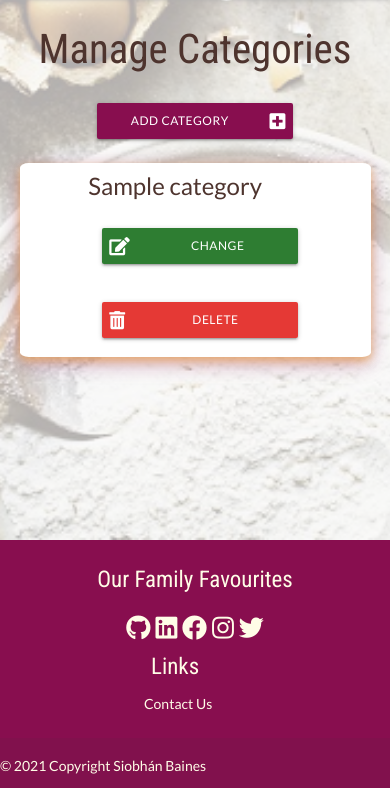
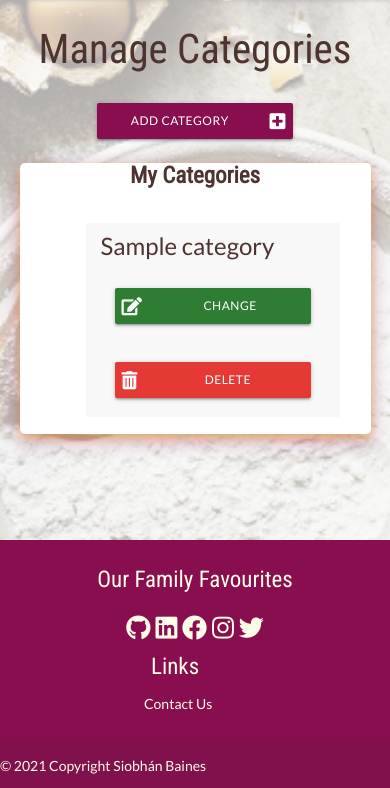
Before and after one commit to SiobhanBaines/My-Favourite-Recipes, a Flask app: page /get_categories in a window 390 px wide. Shown: the part 56-844 px from the top of the page. Run offline with Flask 2, Linux system fonts and the light colour scheme; the visitor is signed in with stand-in values (Sample User, id 1); a database or web service that is not in the repository returns one stand-in record (values such as "Sample title"); some libraries are stand-ins or nearby versions; some web fonts are replaced.

Commit message:
Add code for admin to see all recipes and all categories

```diff
--- a/app.py
+++ b/app.py
@@ -273,22 +273,24 @@ def login():
 @app.route("/profile/<username>", methods=["GET", "POST"])
 def profile(username):
     # grab the session user's username from db
-    # username = mongo.db.users.find_one(
-    #     {"username": session["user"]})["username"]
     user_id = mongo.db.users.find_one(
         {"username": session["user"]})["_id"]
     image = mongo.db.users.find_one(
         {"username": session["user"]})["image"]
+    print(session["user"])
+    if session["user"] == "admin":
+        recipes = list(mongo.db.recipes.find().sort("recipe", 1))
+    else:
+        if session["user"]:
+            recipes = mongo.db.recipes.find({"user": ObjectId(user_id)})
+            print("line 286 recipes", recipes)
+        else:
+            return redirect(url_for("login"))
 
-    if session["user"]:
-        recipes = mongo.db.recipes.find({"user": ObjectId(user_id)})
-        categories = mongo.db.categories.find()
-
-        return render_template(
-            "profile.html", username=session["user"],
-            image=image, recipes=recipes, categories=categories)
-
-    return redirect(url_for("login"))
+    categories = mongo.db.categories.find()
+    return render_template(
+        "profile.html", username=session["user"],
+        image=image, recipes=recipes, categories=categories)
 
 
 @app.route("/delete_account/<username>", methods=['GET', 'POST'])
@@ -473,31 +475,20 @@ def upload_new_recipe_image():
             image_url = (
                 "https://res.cloudinary.com/dyxuve4pr/image/upload/v1617292557/favourite_recipes/recipe_images/" + public_id_image + file_extension)
 
-            # recipe_id = request.form.get("recipe_id")
-            # title = request.form.get("title")
-            # print("line 490, recipe_id, title", recipe_id, title)
-            # recipe = {
-            #     "title": request.form.get("title"),
-            #     "image": image_url,
-            #     "category": request.form.get("category"),
-            #     "servings": request.form.get("servings"),
-            #     "temperature": request.form.get("temperature"),
-            #     "temp_unit": request.form.get("temp_unit"),
-            #     "prep_time": request.form.get("prep_time"),
-            #     "cook_time": request.form.get("cook_time"),
-            #     "ingredients": request.form.get("ingredients"),
-            #     "method": request.form.get("method"),
-            #     "notes": request.form.get("notes")
-            # }
-            # print("487 title", request.form.get("title")  )
-            # print("line 500, recipe 0", recipe)
+
     return render_template(
         'add_recipe.html', recipe=recipe)
 
 
 @app.route("/get_categories")
 def get_categories():
-    categories = list(mongo.db.categories.find().sort("category", 1))
+    print(session["user"])
+    if session["user"] == "admin":
+        categories = list(mongo.db.categories.find().sort("category", 1))
+    else:
+        categories = list(mongo.db.categories.find({"name": session["user"]}).sort("category", 1))
+        print("line 504 cats", categories)
+        # categories = list(mongo.db.categories.find().sort("category", 1))
     return render_template("categories.html", categories=categories)
 
 
--- a/static/css/style.css
+++ b/static/css/style.css
@@ -223,11 +223,11 @@ label.category {
 }
 /* --- card format --- */
 .card {
-    border-radius: 2.5%;
+    border-radius: 5px;
     box-shadow: 0 4px 8px 0 var(--image-shadow), 0 6px 20px 0 var(--card-shadow);
 }
 .card .card-image img {
-  border-radius: 2.5% 2.5% 0 0;
+  border-radius: 5px 5px 0 0;
   object-fit: cover;
 }
 img.circle {
@@ -292,16 +292,16 @@ img.recipes-image{
 }
 /* --- Categories --- */
 .category-table {
-    margin-left: 1%;
+    margin-left: 10%;
     font-size: 24px;
-    width: 98%;
+    width: 80%;
 }
 /* --- Recipe Details --- */
 .recipe-panel,
 .category-panel {
     margin-bottom: 20%;
     background-color: var(--main-cream);
-    border-radius: 2.5%;
+    border-radius: 5px;
 }
 .recipe_image {
     width: 300px;
@@ -465,6 +465,11 @@ input.image-selection {
     border-bottom: none;
     border-radius: 0;
     }
+    .category-table {
+        margin-left: 2%;
+        font-size: 24px;
+        width: 90%;
+    }
     .profile-recipes {
     margin: 0;
     font-size: 22px;
@@ -491,6 +496,11 @@ input.image-selection {
         /* height: 500px;
         overflow: hidden; */
     }
+    .category-table {
+        margin: 5%;
+        font-size: 24px;
+        width: 80%;
+    }
 }
 @media (max-width: 992px){
     .responsive-table {
@@ -505,4 +515,5 @@ input.image-selection {
     .profile-card{
         max-width: 100%;
     }
+
 }
--- a/templates/add_recipe.html
+++ b/templates/add_recipe.html
@@ -107,7 +107,7 @@
                     <div class="row recipe-row-imn">
                         <div class="input-field col s12">
                             <textarea id="notes" name="notes" minlength="5" maxlength="300"
-                                pattern="([^\s;,.][A-z0-9À-ž&\s]+)" class="materialize-textarea active" required></textarea>
+                                pattern="([^\s;,.][A-z0-9À-ž&\s]+)" class="materialize-textarea active"></textarea>
                             <label for="notes">Notes</label>
                         </div>
                     </div>
--- a/templates/categories.html
+++ b/templates/categories.html
@@ -7,16 +7,21 @@
         <h3>Manage Categories</h3>
         <div class="row">
             <div class="col s12 center-align">
-                    <a href="{{ url_for('add_category') }}" class="btn pink darken-4">Add Category<i class="fas fa-plus-square right"></i></a>
+                <a href="{{ url_for('add_category') }}" class="btn pink darken-4">Add Category<i
+                        class="fas fa-plus-square right"></i></a>
             </div>
         </div>
+
+        {% if categories%}
+
         <!-- Category Table --responsive-table-->
         <div class="card">
-                <table class="highlight center-align responsive-table category-table">
+            <table class="highlight center-align responsive-table striped category-table">
                 <thead>
                     <tr>
                         <!-- Category Name -->
                         <th>Category</th>
+                        <h5 class="brown-text text-darken-3">My Categories</h5>
                         <th class="center-align" colspan="2">Action</th>
                     </tr>
                 </thead>
@@ -24,20 +29,34 @@
                     {% for category in categories %}
                     <tr>
                         <!-- Category -->
-                                <td class="category-table">{{ category.category }}</td>
+                        <td class="category-table left-align">{{ category.category }}</td>
                         <!-- Change Category  -->
                         <td class="category-table">
-                                    <a href="{{ url_for('edit_category', category_id=category._id) }}" class="btn green darken-3 text-center"><i class="fas fa-edit left"></i>Change</a>
+                            <a href="{{ url_for('edit_category', category_id=category._id) }}"
+                                class="btn green darken-3 text-center"><i class="fas fa-edit left"></i>Change</a>
                         </td>
                         <!-- Change Category  -->
                         <td class="category-table">
-                                    <a href="{{ url_for('delete_category', category_id=category._id) }}" class="btn red darken-1 text-center"><i class="fas fa-trash-alt left"></i>Delete</a>
+                            <a href="{{ url_for('delete_category', category_id=category._id) }}"
+                                class="btn red darken-1 text-center"><i class="fas fa-trash-alt left"></i>Delete</a>
                         </td>
                     </tr>
                     {% endfor %}
                 </tbody>
             </table>
+            {% else %}
+            <div class="norecipes">
+                <!-- <h5 class="brown-text text-darken-3">My Categoruies</h5> -->
+                <!-- Display messages when user has no recipes -->
+                <div class="norecipes-card">
+                    <h5>You have not created any categories.</h5>
+                    <h5>To add your first category, please click the add category button above.</h5>
                 </div>
+            </div>
+            </div>
+
+            {% endif %}
+
     </div>
 </main>
 
```
Also changed, not shown: templates/profile.html (+15 -12 lines). Lines whose indentation alone changed are shown as unchanged.
